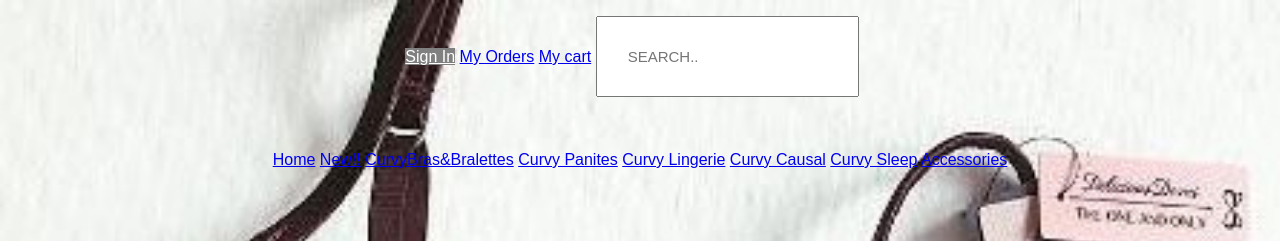
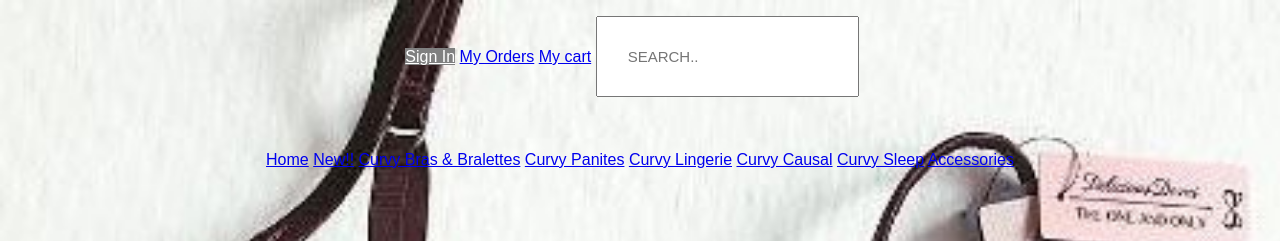
Before and after one commit to jessicanrussell88/jessicanrussell88.github.io, a plain HTML site: page unit_3/index.html in a window 1280 px wide. Shown: the top 241 px of the page. Drawn offline with Linux system fonts and the light colour scheme; files whose address does not match are found by name.

Commit message:
word spacing

```diff
--- a/unit_3/index.html
+++ b/unit_3/index.html
@@ -18,7 +18,7 @@
 <section id="navbar">
 	<a href="#">Home</a>
 	<a href="#">New!!</a>
-	<a href="#">CurvyBras&Bralettes</a>
+	<a href="#">Curvy Bras & Bralettes</a>
 	<a href="#">Curvy Panites</a>
 	<a href="#">Curvy Lingerie</a>
 	<a href="#">Curvy Causal</a>
```
